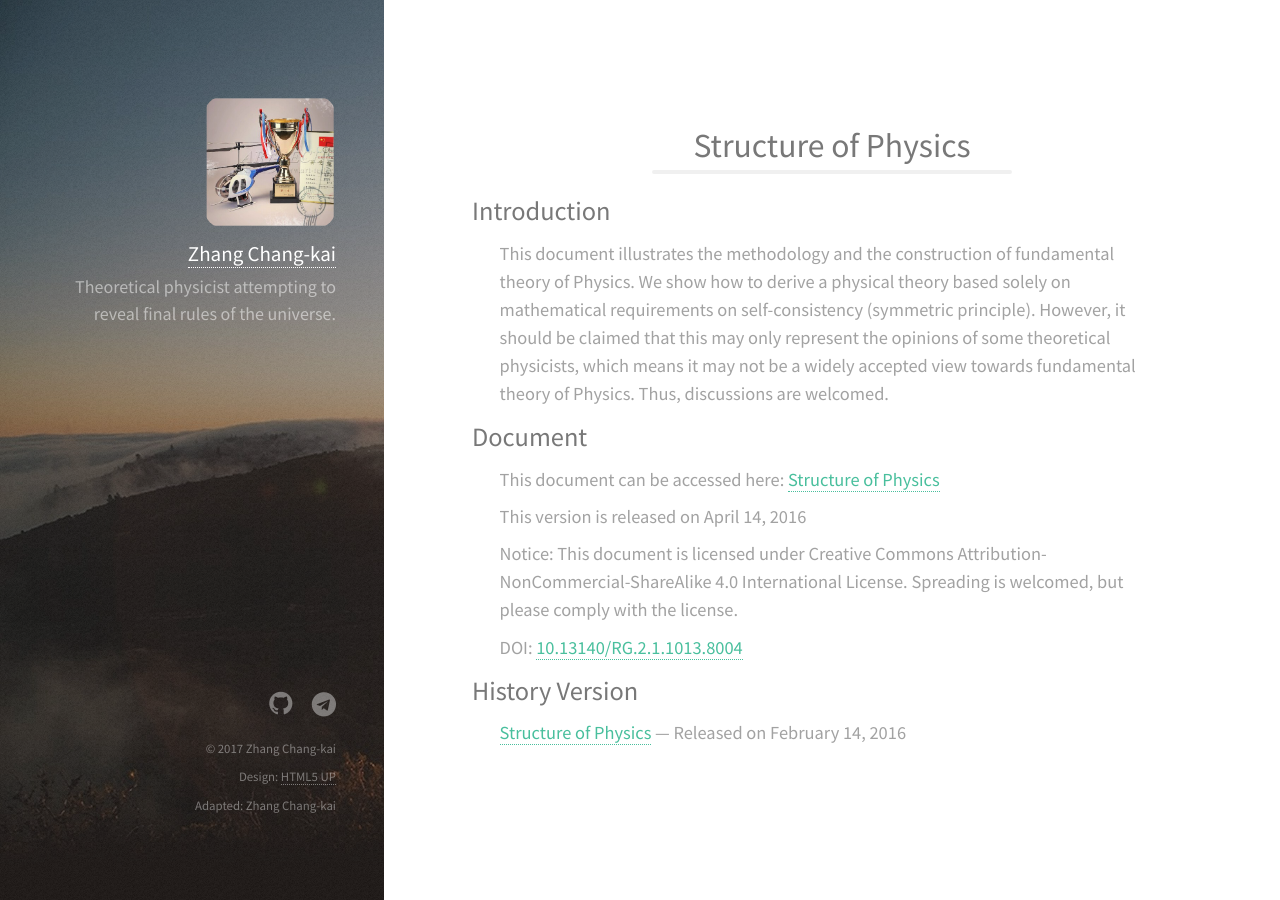
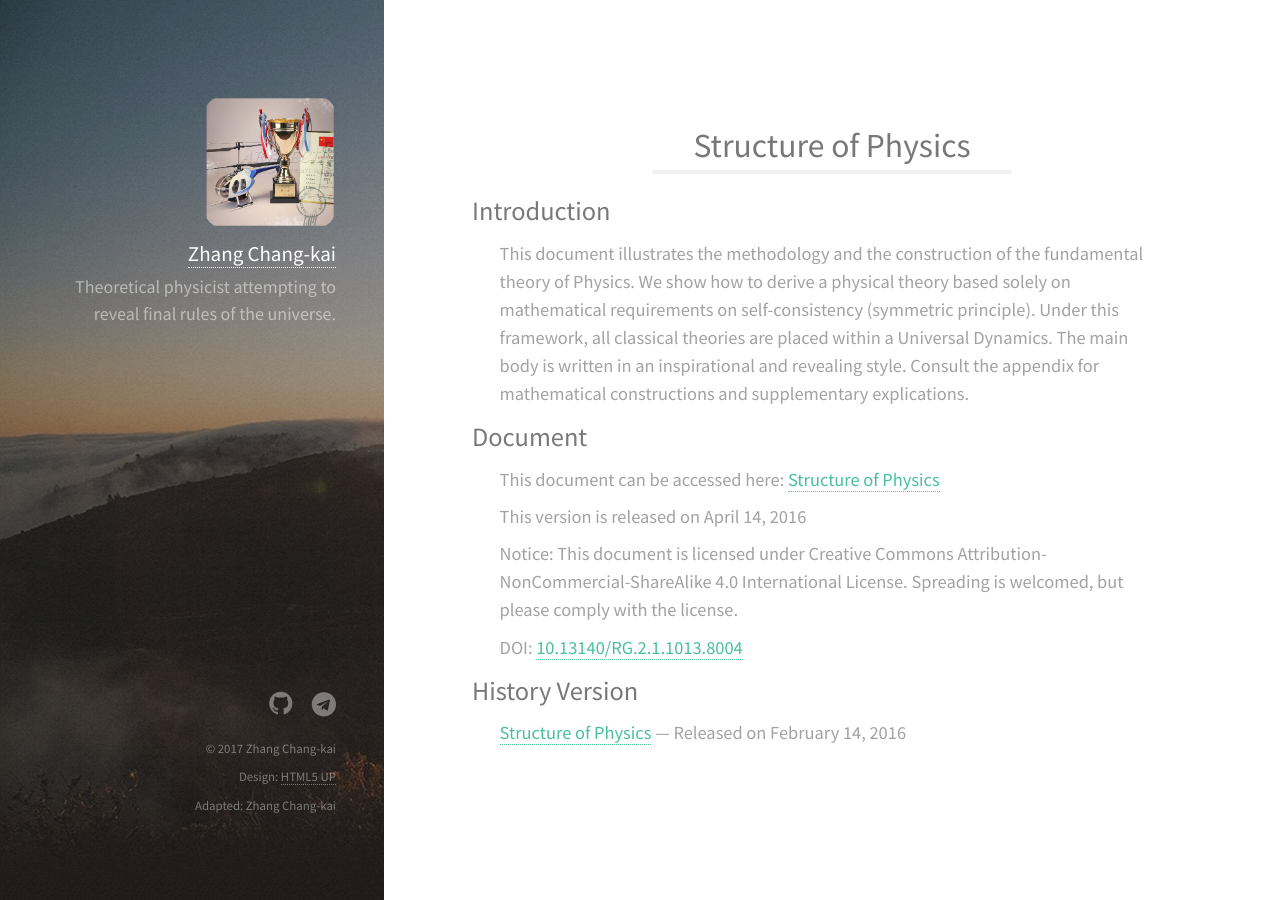
Before and after one commit to Phy-David-Zhang/phy-david-zhang.github.io, a Jekyll site: the page built from Structure-of-Physics.md, in a window 1280 px wide. Built offline with Jekyll 4.4.1, drawn with Linux system fonts in a browser that asks for light colours; our own code applies the rules of GitHub Pages for plain Markdown files.

Commit message:
Update Structure of Physics Introduction

```diff
--- a/Structure-of-Physics.md
+++ b/Structure-of-Physics.md
@@ -6,7 +6,7 @@ layout: post
 
 ### Introduction
 
-This document illustrates the methodology and the construction of fundamental theory of Physics. We show how to derive a physical theory based solely on mathematical requirements on self-consistency (symmetric principle). However, it should be claimed that this may only represent the opinions of some theoretical physicists, which means it may not be a widely accepted view towards fundamental theory of Physics. Thus, discussions are welcomed.
+This document illustrates the methodology and the construction of the fundamental theory of Physics. We show how to derive a physical theory based solely on mathematical requirements on self-consistency (symmetric principle). Under this framework, all classical theories are placed within a Universal Dynamics. The main body is written in an inspirational and revealing style. Consult the appendix for mathematical constructions and supplementary explications.
 
 ### Document
 
```
